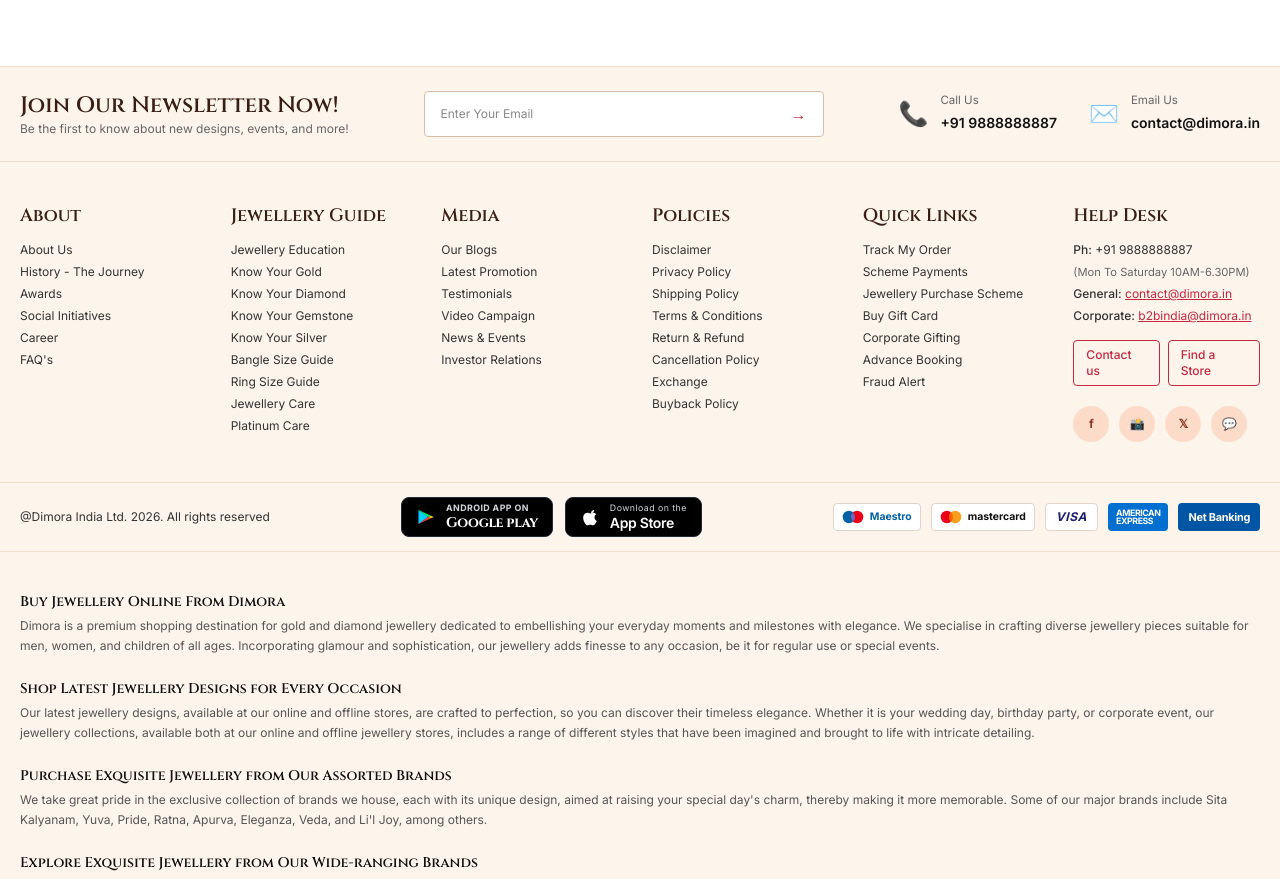
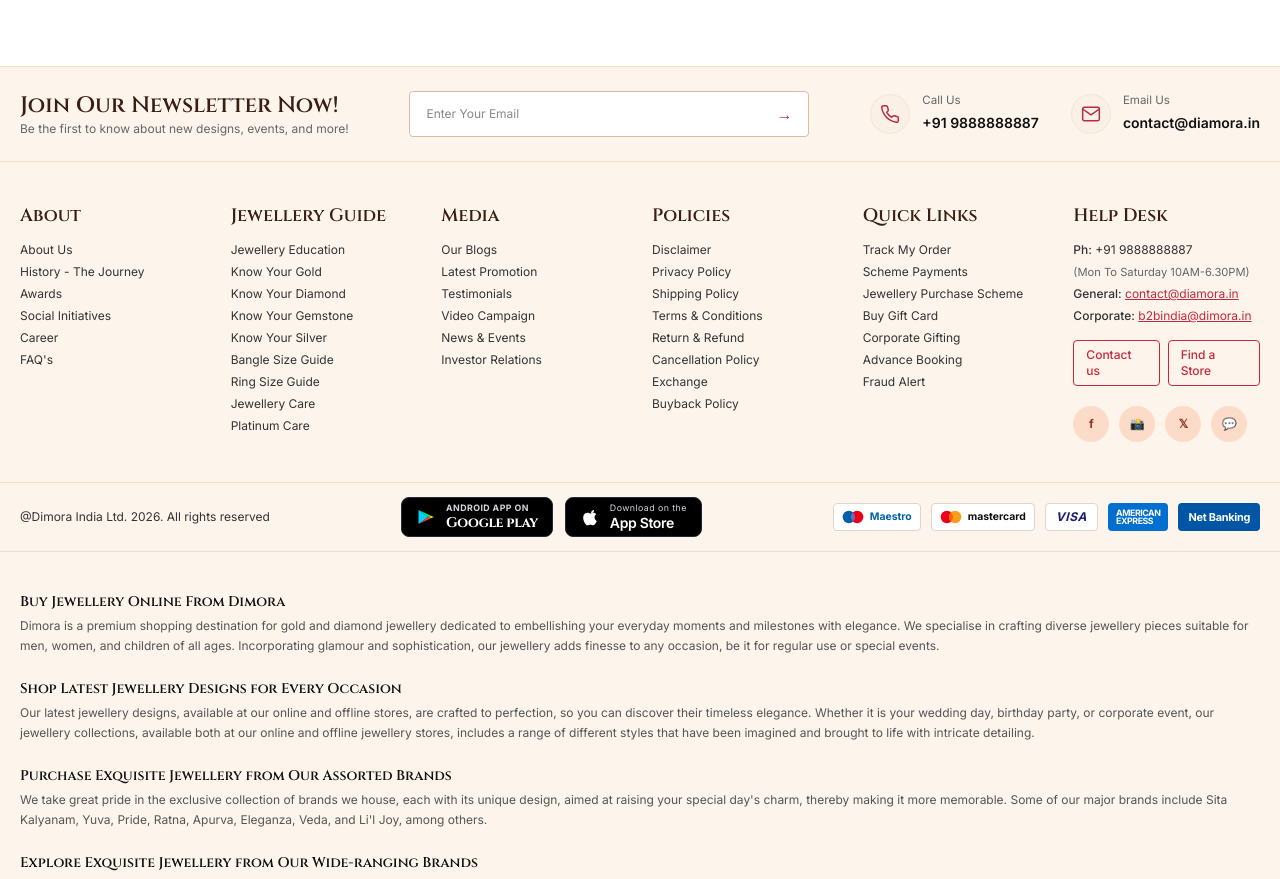
Before and after one commit to Goutam147/dimora, a React (Vite) app: page / in a window 1280 px wide. Shown: the part 8599-9478 px from the top of the page. Built offline with nearby package versions, Linux system fonts and the light colour scheme; a web font is replaced by a local one.

Commit message:
Upgrade Call Us and Email Us icons to vector SVGs and update email to contact@diamora.in

```diff
--- a/src/components/Footer.jsx
+++ b/src/components/Footer.jsx
@@ -56,7 +56,11 @@ export default function Footer() {
           <div className="flex items-center gap-8">
             {/* Call Us */}
             <div className="flex items-center gap-3">
-              <span className="text-2xl text-[#C5283C]">📞</span>
+              <div className="w-10 h-10 rounded-full bg-[#FAF0E6] flex items-center justify-center text-[#B82A45] shrink-0 border border-[#F2E6D8]">
+                <svg width="20" height="20" viewBox="0 0 24 24" fill="none" stroke="#B82A45" strokeWidth="1.8" strokeLinecap="round" strokeLinejoin="round">
+                  <path d="M22 16.92v3a2 2 0 0 1-2.18 2 19.79 19.79 0 0 1-8.63-3.07 19.5 19.5 0 0 1-6-6 19.79 19.79 0 0 1-3.07-8.67A2 2 0 0 1 4.11 2h3a2 2 0 0 1 2 1.72 12.84 12.84 0 0 0 .7 2.81 2 2 0 0 1-.45 2.11L8.09 9.91a16 16 0 0 0 6 6l1.27-1.27a2 2 0 0 1 2.11-.45 12.84 12.84 0 0 0 2.81.7A2 2 0 0 1 22 16.92z" />
+                </svg>
+              </div>
               <div>
                 <span className="font-sans text-[0.72rem] text-[#666666] block leading-none mb-1">Call Us</span>
                 <span className="font-sans text-sm font-semibold text-[#111111]">+91 9888888887</span>
@@ -65,10 +69,15 @@ export default function Footer() {
 
             {/* Email Us */}
             <div className="flex items-center gap-3">
-              <span className="text-2xl text-[#C5283C]">✉️</span>
+              <div className="w-10 h-10 rounded-full bg-[#FAF0E6] flex items-center justify-center text-[#B82A45] shrink-0 border border-[#F2E6D8]">
+                <svg width="20" height="20" viewBox="0 0 24 24" fill="none" stroke="#B82A45" strokeWidth="1.8" strokeLinecap="round" strokeLinejoin="round">
+                  <path d="M4 4h16c1.1 0 2 .9 2 2v12c0 1.1-.9 2-2 2H4c-1.1 0-2-.9-2-2V6c0-1.1.9-2 2-2z" />
+                  <polyline points="22,6 12,13 2,6" />
+                </svg>
+              </div>
               <div>
                 <span className="font-sans text-[0.72rem] text-[#666666] block leading-none mb-1">Email Us</span>
-                <span className="font-sans text-sm font-semibold text-[#111111]">contact@dimora.in</span>
+                <span className="font-sans text-sm font-semibold text-[#111111]">contact@diamora.in</span>
               </div>
             </div>
           </div>
@@ -155,7 +164,7 @@ export default function Footer() {
             <div className="text-xs text-[#333333] space-y-1.5 mb-4">
               <p><strong className="font-medium">Ph:</strong> +91 9888888887</p>
               <p className="text-[0.7rem] text-[#666666]">(Mon To Saturday 10AM-6.30PM)</p>
-              <p><strong className="font-medium">General:</strong> <a href="mailto:contact@dimora.in" className="text-[#C5283C] underline">contact@dimora.in</a></p>
+              <p><strong className="font-medium">General:</strong> <a href="mailto:contact@diamora.in" className="text-[#C5283C] underline">contact@diamora.in</a></p>
               <p><strong className="font-medium">Corporate:</strong> <a href="mailto:b2bindia@dimora.in" className="text-[#C5283C] underline">b2bindia@dimora.in</a></p>
             </div>
 
```
